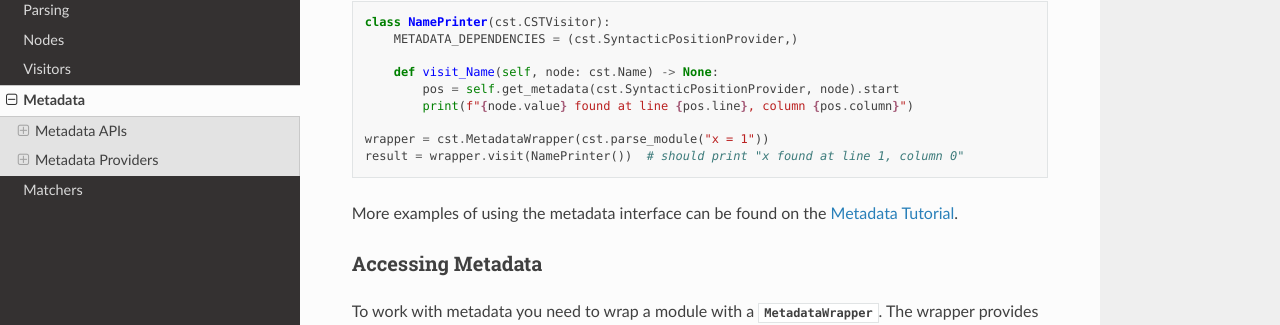
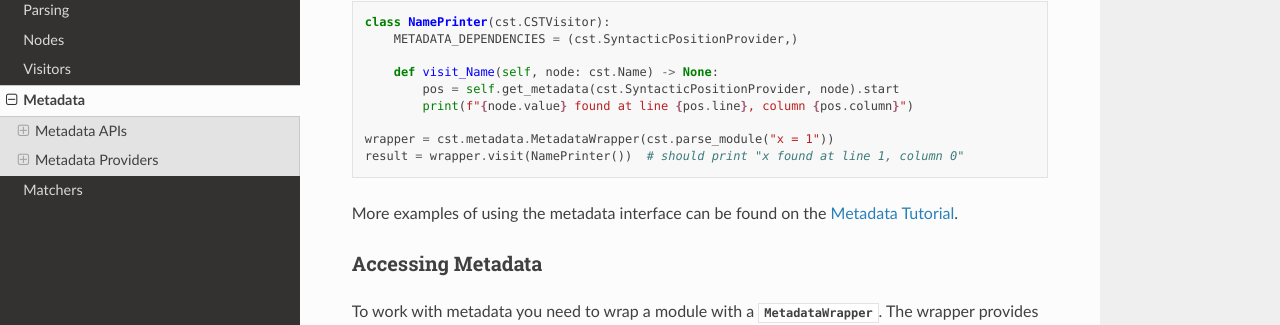
Before and after one commit to Instagram/LibCST, a Sphinx documentation site: the page built from docs/source/metadata.rst, in a window 1280 px wide and 900 px high. Shown: the part 336-661 px from the top of the window. Built offline with Sphinx 7.4.7 and the Read the Docs theme 2.0.0, drawn with Linux system fonts in a browser that asks for light colours.

Commit message:
update MetadataWrapper doc reference as ~libcst.metadata.MetadataWrapper

```diff
--- a/docs/source/metadata.rst
+++ b/docs/source/metadata.rst
@@ -12,7 +12,7 @@
 associate nodes in a CST with arbitrary metadata while maintaining the immutability
 of the tree. The metadata interface is designed to be declarative and type safe.
 Here's a quick example of using the metadata interface to get line and column
-numbers of nodes through the :class:`~libcst.SyntacticPositionProvider`:
+numbers of nodes through the :class:`~libcst.metadata.SyntacticPositionProvider`:
 
 .. _libcst-metadata-position-example:
 .. code-block:: python
@@ -24,7 +24,7 @@
             pos = self.get_metadata(cst.SyntacticPositionProvider, node).start
             print(f"{node.value} found at line {pos.line}, column {pos.column}")
 
-    wrapper = cst.MetadataWrapper(cst.parse_module("x = 1"))
+    wrapper = cst.metadata.MetadataWrapper(cst.parse_module("x = 1"))
     result = wrapper.visit(NamePrinter())  # should print "x found at line 1, column 0"
 
 More examples of using the metadata interface can be found on the
@@ -33,15 +33,15 @@
 Accessing Metadata
 ------------------
 
-To work with metadata you need to wrap a module with a :class:`~libcst.MetadataWrapper`.
-The wrapper provides a :func:`~libcst.MetadataWrapper.resolve` function and a
-:func:`~libcst.MetadataWrapper.resolve_many` function to generate metadata.
+To work with metadata you need to wrap a module with a :class:`~libcst.metadata.MetadataWrapper`.
+The wrapper provides a :func:`~libcst.metadata.MetadataWrapper.resolve` function and a
+:func:`~libcst.metadata.MetadataWrapper.resolve_many` function to generate metadata.
 
-.. autoclass:: libcst.MetadataWrapper
+.. autoclass:: libcst.metadata.MetadataWrapper
 
 If you're working with visitors, which extend :class:`~libcst.MetadataDependent`,
 metadata dependencies will be automatically computed when visited by a
-:class:`~libcst.MetadataWrapper` and are accessible through
+:class:`~libcst.metadata.MetadataWrapper` and are accessible through
 :func:`~libcst.MetadataDependent.get_metadata`
 
 .. autoclass:: libcst.MetadataDependent
@@ -51,7 +51,7 @@
 
 Metadata is generated through provider classes that can be declared as a dependency
 by a subclass of :class:`~libcst.MetadataDependent`. These providers are then
-resolved automatically using methods provided by :class:`~libcst.MetadataWrapper`.
+resolved automatically using methods provided by :class:`~libcst.metadata.MetadataWrapper`.
 In most cases, you should extend :class:`~libcst.BatchableMetadataProvider` when
 writing a provider, unless you have a particular reason to not to use a
 batchable visitor. Only extend from :class:`~libcst.BaseMetadataProvider` if
```
